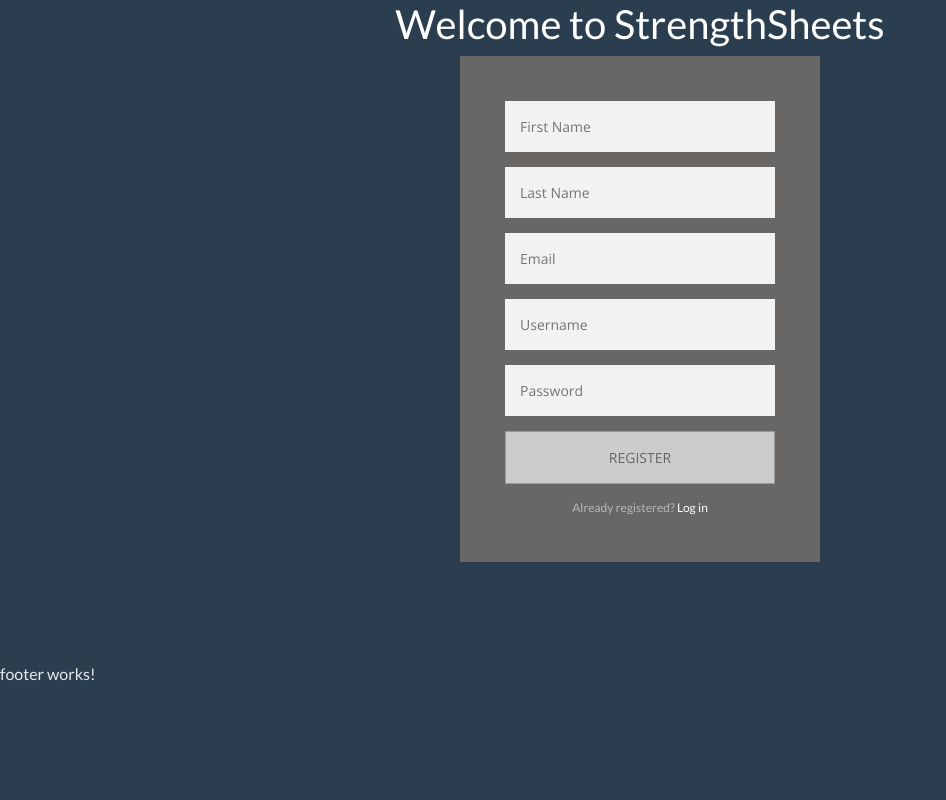
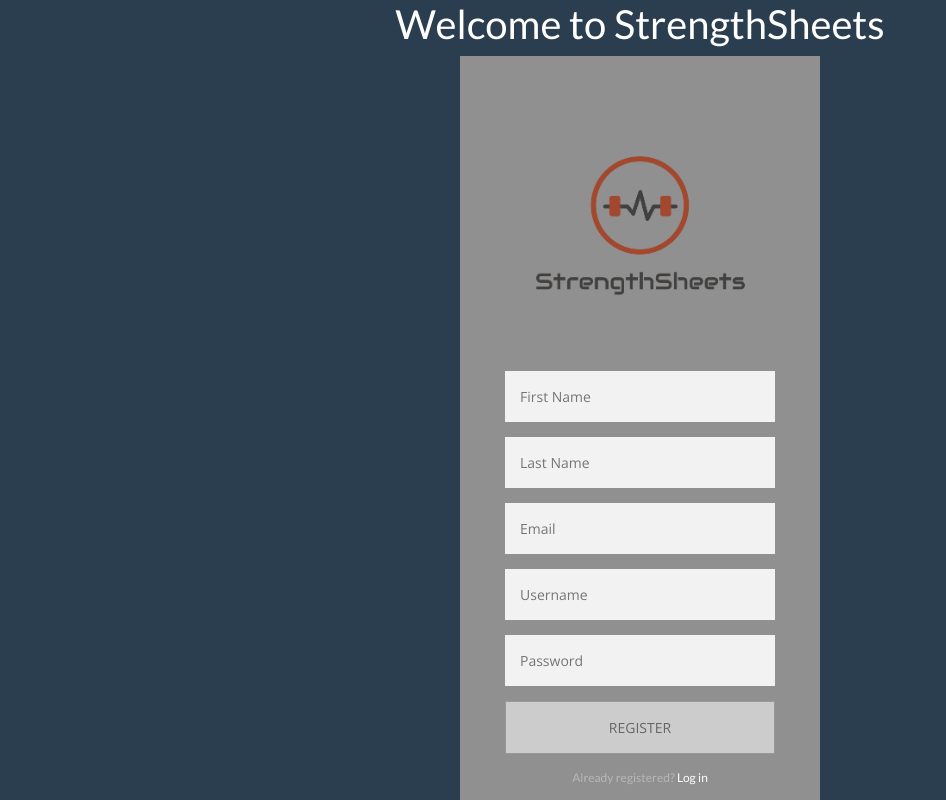
Before and after one commit to 3610FitnessApp/Fitness-App, an Angular app: page /register in a window 1280 px wide. Shown: the top 800 px of the page, without its empty margins (0-946 px from the left). Built offline with nearby package versions, Linux system fonts and the light colour scheme.

Commit message:
add image to register

```diff
--- a/src/app/new-user-form/new-user-form.component.css
+++ b/src/app/new-user-form/new-user-form.component.css
@@ -8,7 +8,7 @@
 .form {
   position: relative;
   z-index: 1;
-  background: #686766;
+  background: #919090;
   max-width: 360px;
   margin: 0 auto 100px;
   padding: 45px;
--- a/src/app/new-user-form/new-user-form.component.html
+++ b/src/app/new-user-form/new-user-form.component.html
@@ -2,6 +2,7 @@
   <div class="login-page">
     <div class="form">
       <form #userRegistrationForm="ngForm" (ngSubmit)="OnSubmit(userRegistrationForm); userRegistrationForm.resetForm()">
+        <img src ="assets/logo.png" height="100%" width="100%">
 
         <div class="text-danger" *ngIf="firstName.invalid && firstName.touched && firstName.errors.required">First Name is required!</div>
         <input type="text" name="firstName" placeholder="First Name" #firstName="ngModel" [(ngModel)]="newUser.firstName" required>
```
